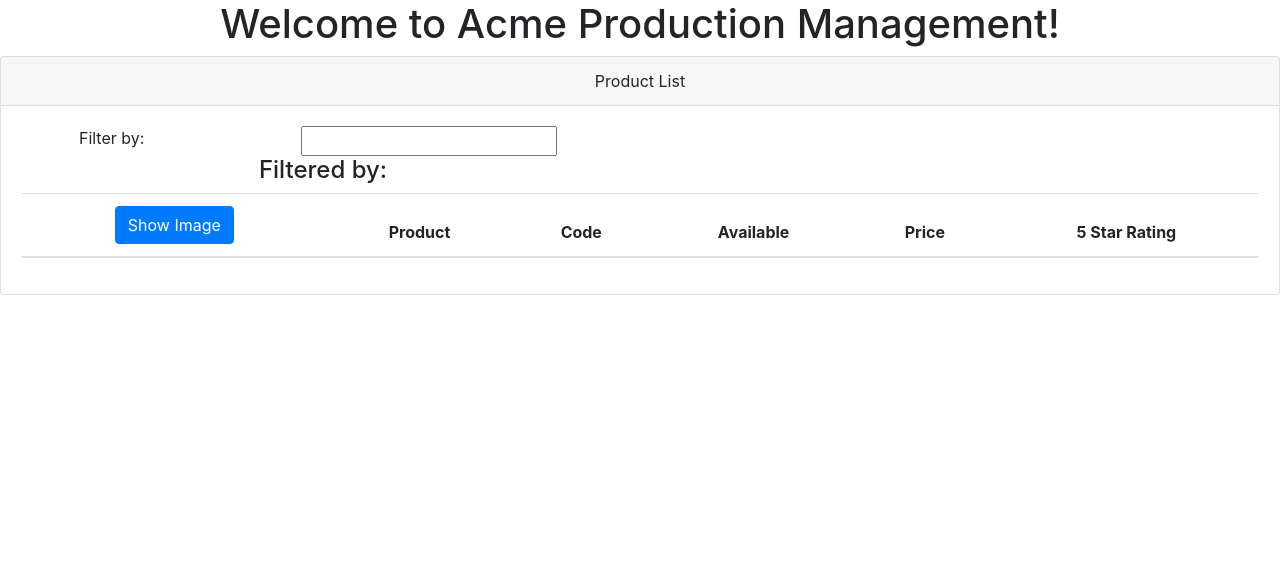
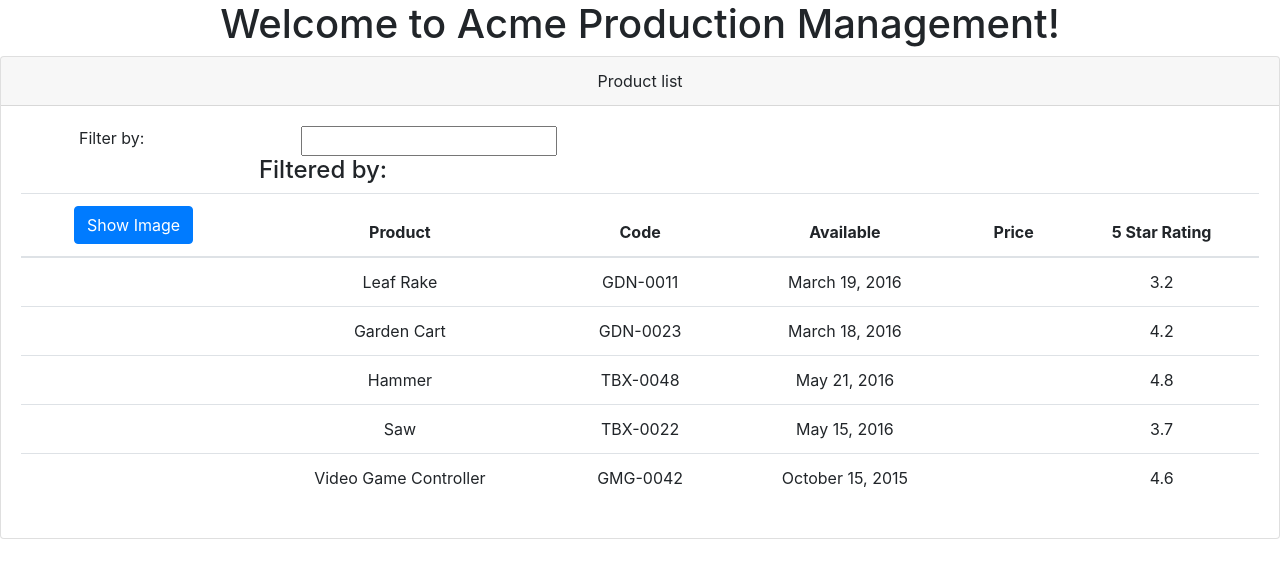
Before and after one commit to onyxolu/AngularPractice, an Angular app: page / in a window 1280 px wide. Shown: the top 578 px of the page. Built offline with nearby package versions, Linux system fonts and the light colour scheme.

Commit message:
handled the logic for products display

```diff
--- a/src/app/products/product-list.component.html
+++ b/src/app/products/product-list.component.html
@@ -1,6 +1,6 @@
 <div class="card">
     <div class="card-header">
-        Product List
+        {{pageTitle}}
     </div>
     <div class="card-body">
         <div class="row">
@@ -15,7 +15,7 @@
             </div>
         </div>
         <div class="table-responsive">
-            <table class="table">
+            <table class="table" *ngIf='products && products.length'>
                 <thead>
                     <tr>
                         <th>
@@ -31,7 +31,14 @@
                     </tr>
                 </thead>
                 <tbody>
-
+                    <tr *ngFor='let product of products'>
+                        <td></td>
+                        <td>{{product.productName}}</td>
+                        <td>{{product.productCode}}</td>
+                        <td>{{product.releaseDate}}</td>
+                        <td>{{product.productPrice}}</td>
+                        <td>{{product.starRating}}</td>
+                    </tr>
                 </tbody>
             </table>
         </div>
--- a/src/app/products/product-list.component.ts
+++ b/src/app/products/product-list.component.ts
@@ -7,4 +7,56 @@ import {Component} from '@angular/core';
 
 export class ProductListComponent{
     pageTitle: string = 'Product list'
+    products: any[] = [
+        {
+            "productId": 1,
+            "productName": "Leaf Rake",
+            "productCode": "GDN-0011",
+            "releaseDate": "March 19, 2016",
+            "description": "Leaf rake with 48-inch wooden handle.",
+            "price": 19.95,
+            "starRating": 3.2,
+            "imageUrl": "https://openclipart.org/image/300px/svg_to_png/26215/Anonymous_Leaf_Rake.png"
+          },
+          {
+            "productId": 2,
+            "productName": "Garden Cart",
+            "productCode": "GDN-0023",
+            "releaseDate": "March 18, 2016",
+            "description": "15 gallon capacity rolling garden cart",
+            "price": 32.99,
+            "starRating": 4.2,
+            "imageUrl": "https://openclipart.org/image/300px/svg_to_png/58471/garden_cart.png"
+          },
+          {
+            "productId": 5,
+            "productName": "Hammer",
+            "productCode": "TBX-0048",
+            "releaseDate": "May 21, 2016",
+            "description": "Curved claw steel hammer",
+            "price": 8.9,
+            "starRating": 4.8,
+            "imageUrl": "https://openclipart.org/image/300px/svg_to_png/73/rejon_Hammer.png"
+          },
+          {
+            "productId": 8,
+            "productName": "Saw",
+            "productCode": "TBX-0022",
+            "releaseDate": "May 15, 2016",
+            "description": "15-inch steel blade hand saw",
+            "price": 11.55,
+            "starRating": 3.7,
+            "imageUrl": "https://openclipart.org/image/300px/svg_to_png/27070/egore911_saw.png"
+          },
+          {
+            "productId": 10,
+            "productName": "Video Game Controller",
+            "productCode": "GMG-0042",
+            "releaseDate": "October 15, 2015",
+            "description": "Standard two-button video game controller",
+            "price": 35.95,
+            "starRating": 4.6,
+            "imageUrl": "https://openclipart.org/image/300px/svg_to_png/120337/xbox-controller_01.png"
+          }
+    ]
 }
```
